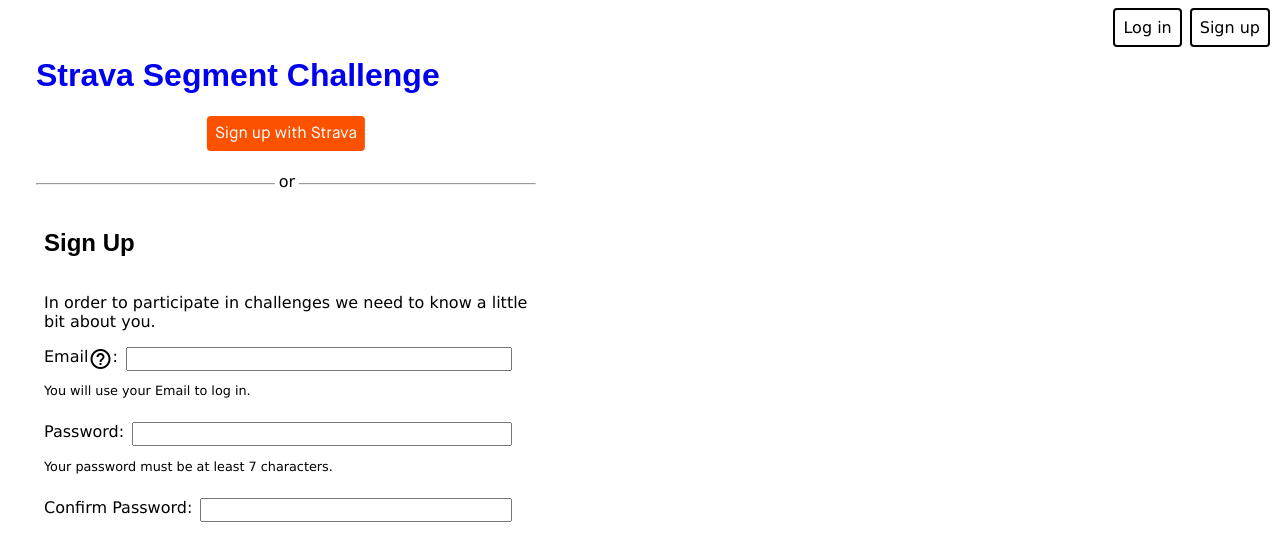
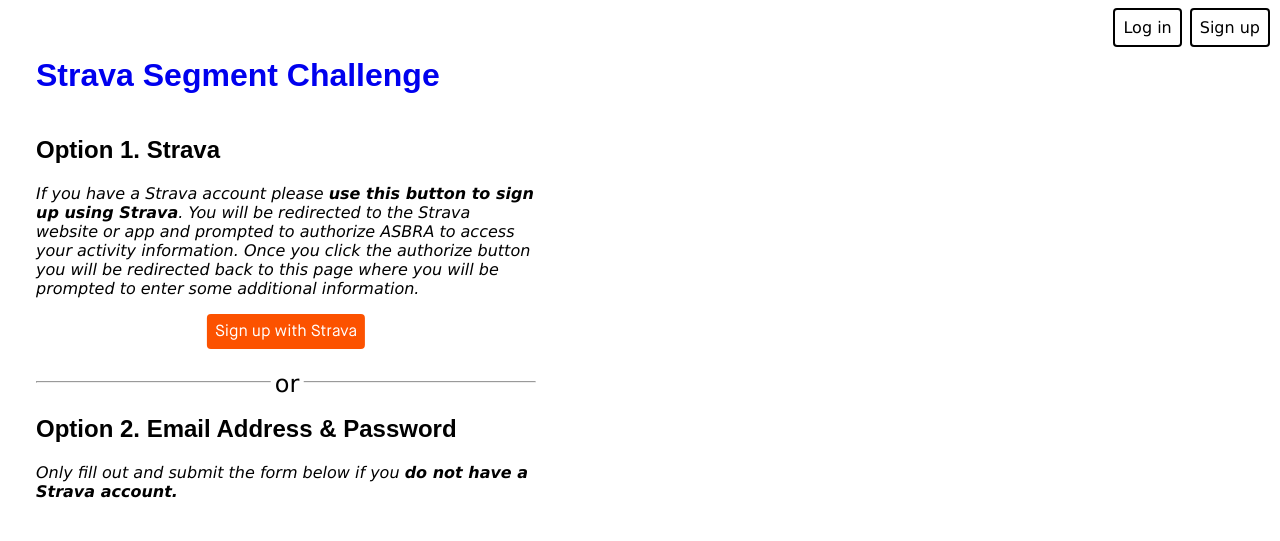
Before and after one commit to Free-Side/strava-segment-challenge, a React (Create React App) app in the folder SegmentChallengeWeb/ClientApp/: page /signup in a window 1280 px wide. Shown: the top 541 px of the page. Built offline with nearby package versions, Linux system fonts and the light colour scheme; no server answers; a web font is replaced by a local one.

Commit message:
Improved signup page usability.

```diff
--- a/SegmentChallengeWeb/ClientApp/src/components/SignUpPage.tsx
+++ b/SegmentChallengeWeb/ClientApp/src/components/SignUpPage.tsx
@@ -103,10 +103,13 @@
             return (
                 <div className="signup-page-container">
                     <div className="signup-options-container">
+                        <h2>Option 1. Strava</h2>
+                        <p className="signup-option-description"><em>If you have a Strava account please <strong>use this button to sign up using Strava</strong>. You will be redirected to the Strava website or app and prompted to authorize ASBRA to access your activity information. Once you click the authorize button you will be redirected back to this page where you will be prompted to enter some additional information.</em></p>
                         <StravaLoginButton signup={true} returnUrl={this.state.returnUrl} />
                         <hr />
+                        <h2>Option 2. Email Address & Password</h2>
+                        <p className="signup-option-description"><em>Only fill out and submit the form below if you <strong>do not have a Strava account.</strong></em></p>
                         <form className="signup-form">
-                            <h2>Sign Up</h2>
                             <p>In order to participate in challenges we need to know a little bit about you.</p>
                             <div className="user-detail-row">
                                 <label>Email <span className="material-icons"
--- a/SegmentChallengeWeb/ClientApp/src/site.scss
+++ b/SegmentChallengeWeb/ClientApp/src/site.scss
@@ -313,10 +313,11 @@
 
   hr {
     margin-top: 2em;
-    margin-bottom: 1em;
+    margin-bottom: 2em;
 
     &::before {
       content: ' or ';
+      font-size: 24px;
       position: absolute;
       margin-top: -16px;
       background-color: white;
```
